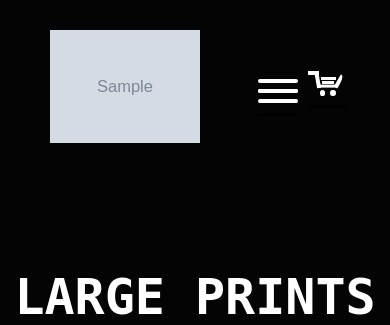
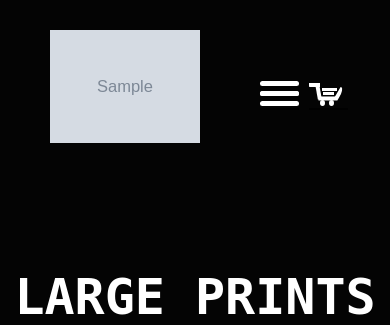
Before and after one commit to Art-Ecommerce-LLC/brigart, a FastAPI app: template src/templates/index.html in a window 390 px wide. Shown: the top 325 px of the page. Run offline with FastAPI, Linux system fonts and the light colour scheme; the template is opened without the code that fills it: most values are stand-ins (such as "Sample title", 1, 10 or a date in 2020); grey boxes marked "Sample" are stand-in pictures; parts of the project's set-up code (start-up, migrations or seed data) failed here and were passed over.

Commit message:
v7 navbar update

```diff
--- a/src/app.py
+++ b/src/app.py
@@ -513,7 +513,7 @@ async def add_images(titles: List[str] = Form(...), files: List[UploadFile] = Fi
 #         raise HTTPException(status_code=500, detail="Internal server error")
 
 if __name__ == "__main__":
-    if SCENE == "dev":
-       uvicorn.run(app="app:app", host=os.getenv("host"), port=int(os.getenv("port")), reload=True)
+    # if SCENE == "dev":
+    #    uvicorn.run(app="app:app", host=os.getenv("host"), port=int(os.getenv("port")), reload=True)
     # If Mac:
-    # uvicorn.run(app="app:app", host=os.getenv("host"), port=444, reload=True)
+    uvicorn.run(app="app:app", host=os.getenv("host"), port=444, reload=True)
--- a/src/static/styles.css
+++ b/src/static/styles.css
@@ -11,9 +11,9 @@
     --grid-gap: 25px;
     --background-color-blue: #349ef5;
     --shopping-cart-icon-height: 56px;
-    --shopping-cart-icon-width: 40px;
-    --hamburger-menu-icon-height: 56px;
-    --hamburger-menu-icon-width: 40px;
+    --shopping-cart-icon-width: 39px;
+    --hamburger-menu-icon-height: 49px;
+    --hamburger-menu-icon-width: 39px;
 
 }
 
@@ -21,12 +21,10 @@
     display: flex;
     justify-content: center;
     align-items: center;
+    margin-bottom:4px;
 
 }
 
-.shopping_cart_icon {
-    margin-bottom: 15px;
-}
 .icon-wrapper {
     height: 56px;
 
@@ -55,7 +53,7 @@
     height: 7%;
     position: absolute;
     right:73%;
-    top: 35%;
+    top: 43%;
     /* -webkit-transform: rotate(5deg);
     -moz-transform: rotate(5deg);
     -ms-transform: rotate(5deg);
@@ -69,7 +67,7 @@
     height: 7%;
     position: absolute;
     left: 6%;
-    top: 47%;
+    top: 55%;
     -webkit-transform: rotate(80deg);
     -moz-transform: rotate(80deg);
     -ms-transform: rotate(80deg);
@@ -80,10 +78,10 @@
 .icon-wrapper .cart-line-2:before {
     content: "";
     width: 125%;
-    height: 90%;
+    height: 95%;
     position: absolute;
     left: 40%;
-    top: -210%;
+    top: -200%;
     -webkit-transform: rotate(-80deg);
     -moz-transform: rotate(-80deg);
     -ms-transform: rotate(-80deg);
@@ -97,7 +95,7 @@
     height: 113%;
     position: absolute;
     left: 40%;
-    top: -549%;
+    top: -510%;
     background-color: inherit;
     -webkit-transform: rotate(40deg);
     -moz-transform: rotate(40deg);
@@ -112,7 +110,7 @@
     height: 5%;
     position: absolute;
     left: 35%;
-    top: 53%;
+    top: 60%;
     background-color: #000;
 }
 
@@ -132,8 +130,8 @@
     background-color: #000;
     border-radius: 100%;
     position: absolute;
-    left: 30%;
-    bottom: 19%;
+    left: 27%;
+    bottom: 15%;
 }
 
 .icon-cart .cart-wheel:after {
@@ -143,7 +141,7 @@
     background-color: inherit;
     border-radius: 100%;
     position: absolute;
-    left: 200%;
+    left: 190%;
     bottom: 0;
 }
 
@@ -186,15 +184,15 @@
 
 
 #nav-icon3 span:nth-child(1) {
-    top: 19px;
+    top: 20px;
 }
 
 #nav-icon3 span:nth-child(2),#nav-icon3 span:nth-child(3) {
-    top: 29px;
+    top: 30px;
 }
 
 #nav-icon3 span:nth-child(4) {
-    top: 39px;
+    top: 40px;
 }
 
 
@@ -283,7 +281,7 @@ body {
 .giclee,
 .shop {
     margin-right: 40px;
-    margin-top: 20px;
+    margin-top: 30px;
 }
 .navbar a:hover {
     text-decoration: underline var(--background-color-blue) 2px;
@@ -407,8 +405,9 @@ body {
 .cart-quantity {
     color: white;
     text-align: center;
-    font-size: 27px;
+    font-size: 26px;
     padding: 0 1px;
+    margin-top: 14px;
 }
 
 .cart-mobile {
@@ -562,24 +561,14 @@ body {
     width: 250px;
 } */
 /* Media Queries */
+
 @media (max-width: 827px) {
-    .icon-wrapper {
-        border-bottom: 2px solid black;
-    }
-    .icon-wrapper:hover{
-        border-bottom: 2px solid var(--background-color-blue);
-    }
-    .icon-cart {
-        border-bottom: 0
-    }
-    .icon-cart:hover{
-        border-bottom: 0
-    }
     .cart-quantity-mobile {
         display:inline-block;
         color: white;
-        font-size: 27px;
+        font-size: 26px;
         padding: 0 1px;
+        margin-top:14px;
     }
     .navbar {
         display: none;
@@ -653,4 +642,5 @@ body {
         height: calc(30% + var(--image-height));
     } */
 
+
 }
--- a/src/templates/index.html
+++ b/src/templates/index.html
@@ -24,7 +24,8 @@
                     <div class="cart-line-1" style="background-color: white;"></div>
                     <div class="cart-line-2" style="background-color: white;"></div>
                     <div class="cart-line-3" style="background-color: white;"></div>
-                    <div class="cart-wheel" style="background-color: white;"></div></div>
+                    <div class="cart-wheel" style="background-color: white;"></div>
+                </div>
             </div>
         </a>
         <span id="cartQuantity" class="cart-quantity"></span>
@@ -43,12 +44,13 @@
         <div class = "shopping_cart_icon">
             <a href="/shop_art">
                 <div class="icon-cart" style="clear: left; float: left">
-                <div class="icon-wrapper">
-                    <div class="cart-line-1" style="background-color: white;"></div>
-                    <div class="cart-line-2" style="background-color: white;"></div>
-                    <div class="cart-line-3" style="background-color: white;"></div>
-                    <div class="cart-wheel" style="background-color: white;"></div></div>
-            </div>
+                    <div class="icon-wrapper">
+                        <div class="cart-line-1" style="background-color: white;"></div>
+                        <div class="cart-line-2" style="background-color: white;"></div>
+                        <div class="cart-line-3" style="background-color: white;"></div>
+                        <div class="cart-wheel" style="background-color: white;"></div>
+                    </div>
+                </div>
             </a>
         </div>
         <span id="mobileCartQuantity" class="cart-quantity-mobile"></span>
@@ -95,7 +97,6 @@
         <p>760-613-5898</p>
     </div>
     <div class="container">
-        <p>UIcons by <a href="https://www.flaticon.com/uicons">Flaticon</a></p>
         <div class="footer_navbar">
             <a href="/">HOME</a> |
             <a href="/giclee_prints">GICLÉE PRINTS</a> |
```
